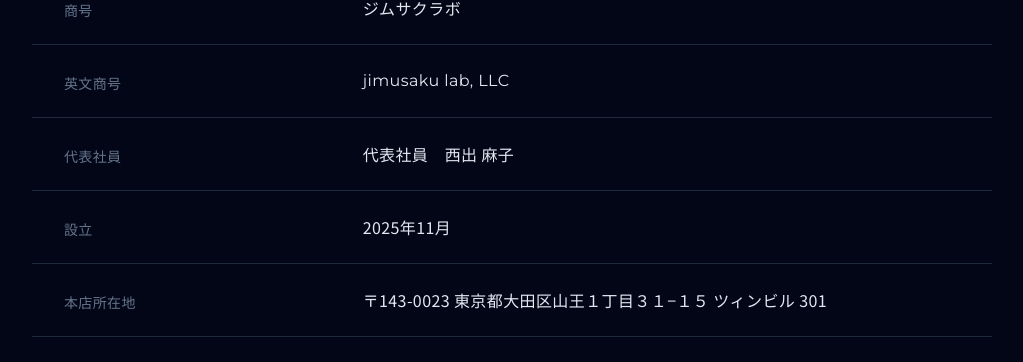
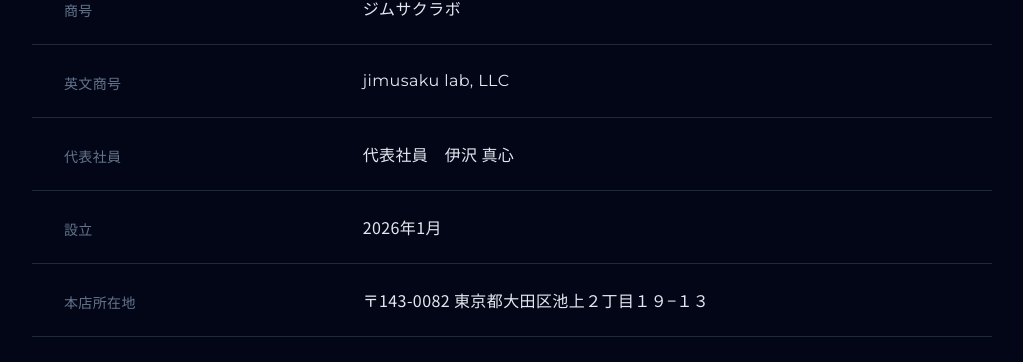
Before and after one commit to jimusaku-lab/jimusaku-lab-corporate-site, a React (Vite) app: page /#/ in a window 1280 px wide. Shown: the part 3631-3993 px from the top of the page, without its empty margins (128-1151 px from the left). Built offline with nearby package versions, Linux system fonts and the light colour scheme; no server answers.

Commit message:
Update company profile details

```diff
--- a/constants.ts
+++ b/constants.ts
@@ -19,9 +19,9 @@ import { CompanyInfo, ServiceItem, NavItem, CaseStudy } from './types';
 export const COMPANY_INFO_JP: CompanyInfo = {
   name: "ジムサクラボ",
   englishName: "jimusaku lab, LLC",
-  representative: "代表社員　西出 麻子",
-  address: "〒143-0023 東京都大田区山王１丁目３１−１５ ツィンビル 301",
-  established: "2025年11月",
+  representative: "代表社員　伊沢 真心",
+  address: "〒143-0082 東京都大田区池上２丁目１９−１３",
+  established: "2026年1月",
   domain: "jimusaku-lab.com",
   email: "info@jimusaku-lab.com",
   businessItems: [
@@ -223,9 +223,9 @@ export const NAV_ITEMS_JP: NavItem[] = [
 export const COMPANY_INFO_EN: CompanyInfo = {
   name: "Jimusaku Lab",
   englishName: "jimusaku lab, LLC",
-  representative: "Asako Nishide, CEO",
-  address: "301 Twin Bldg, 1-31-15 Sanno, Ota-ku, Tokyo 143-0023",
-  established: "November 2025",
+  representative: "Makoto Izawa, CEO",
+  address: "2-19-13 Ikegami, Ota-ku, Tokyo 143-0082",
+  established: "January 2026",
   domain: "jimusaku-lab.com",
   email: "info@jimusaku-lab.com",
   businessItems: [
```
